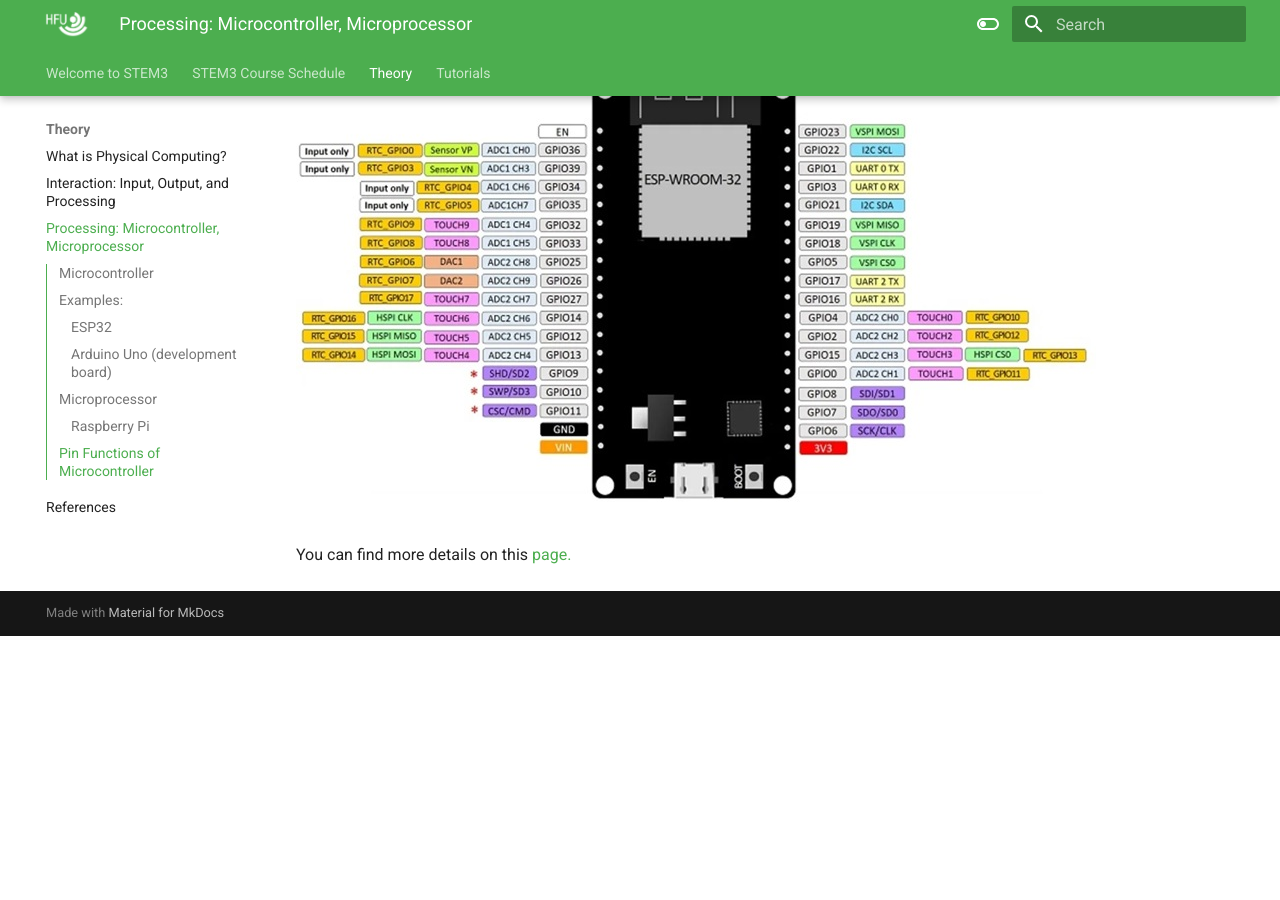
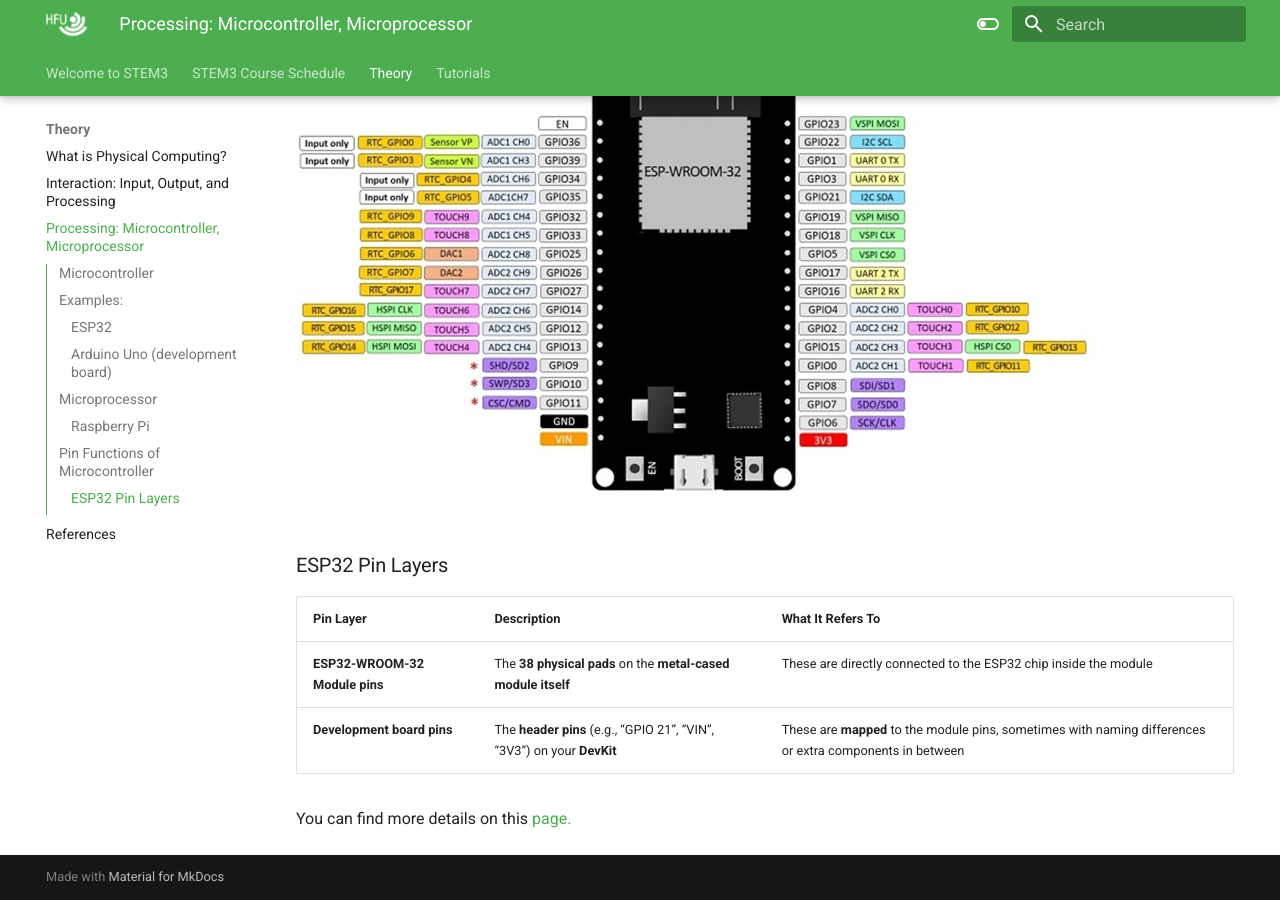
Before and after one commit to HFU-GMB-STEM/STEM3-course, an MkDocs documentation site: the page built from docs/theory/processing.md, in a window 1280 px wide and 900 px high, scrolled down 2788 px. Built offline with MkDocs 1.6.1 and Material for MkDocs 9.7.7, drawn with Linux system fonts in a browser that asks for light colours; before the commit the page ends 3424 px from its top, so only the background shows below that; some of the changed text lies outside the part shown.

Commit message:
Add more theory

```diff
--- a/docs/theory/processing.md
+++ b/docs/theory/processing.md
@@ -47,7 +47,7 @@
 
 * Runs an operating system.
 
-*Cost-effective and fully-fledged personal computer.
+* Cost-effective and fully-fledged personal computer.
 
 We will use it also in class embedded in a small driving robot.
 
@@ -63,4 +63,11 @@
 
 ![ESP32 Devboard Pins](./images/esp32_devb_pins.jpg)
 
+### ESP32 Pin Layers
+
+| Pin Layer | Description | What It Refers To |
+|---|---|---|
+| **ESP32-WROOM-32 Module pins** | The **38 physical pads** on the **metal-cased module itself** | These are directly connected to the ESP32 chip inside the module |
+| **Development board pins** | The **header pins** (e.g., “GPIO 21”, “VIN”, “3V3”) on your **DevKit** | These are **mapped** to the module pins, sometimes with naming differences or extra components in between |
+
 You can find more details on this [page.](https://itp.nyu.edu/physcomp/resources/microcontroller-pin-functions/){target = "_blank"}
```
